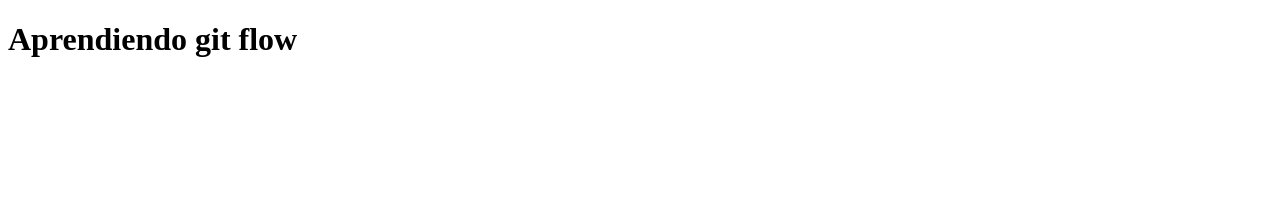
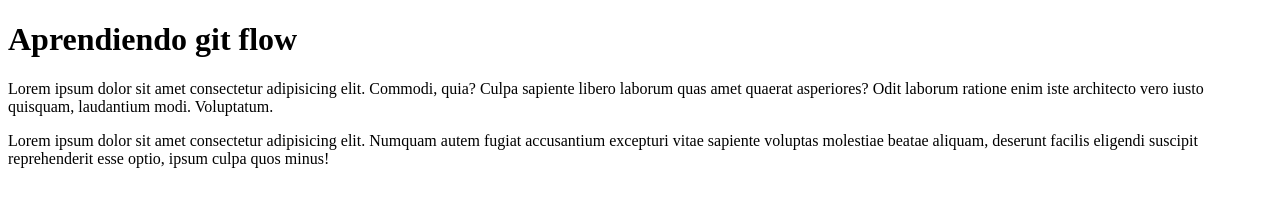
Before and after one commit to 4GeeksAcademy/git-flow-spain, a plain HTML site: page index.html in a window 1280 px wide. Drawn offline with Linux system fonts and the light colour scheme.

Commit message:
añadido 2 parrafos

```diff
--- a/index.html
+++ b/index.html
@@ -7,5 +7,7 @@
 </head>
 <body>
     <h1>Aprendiendo git flow</h1>
+    <p>Lorem ipsum dolor sit amet consectetur adipisicing elit. Commodi, quia? Culpa sapiente libero laborum quas amet quaerat asperiores? Odit laborum ratione enim iste architecto vero iusto quisquam, laudantium modi. Voluptatum.</p>
+    <p>Lorem ipsum dolor sit amet consectetur adipisicing elit. Numquam autem fugiat accusantium excepturi vitae sapiente voluptas molestiae beatae aliquam, deserunt facilis eligendi suscipit reprehenderit esse optio, ipsum culpa quos minus!</p>
 </body>
 </html>
```
